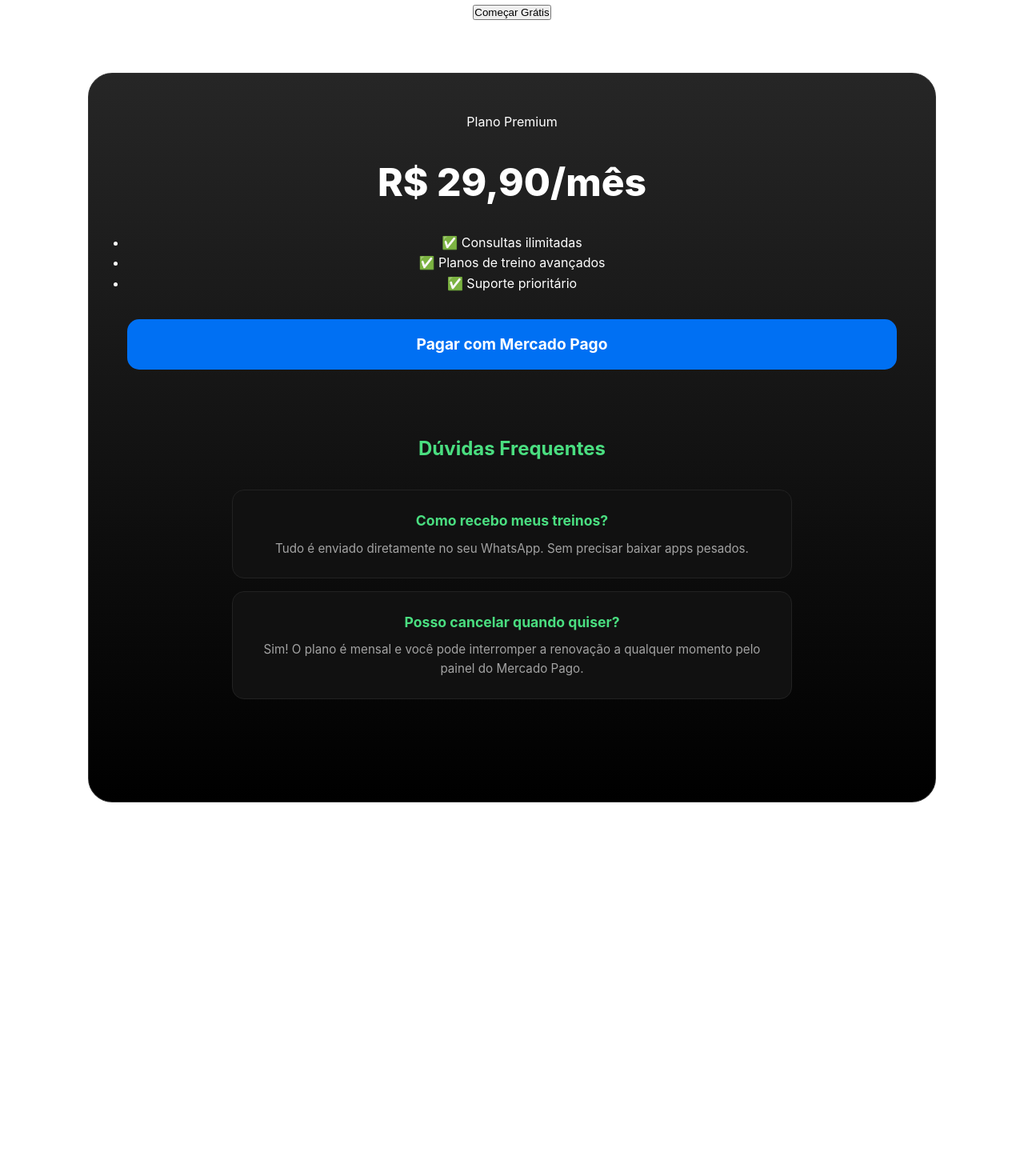
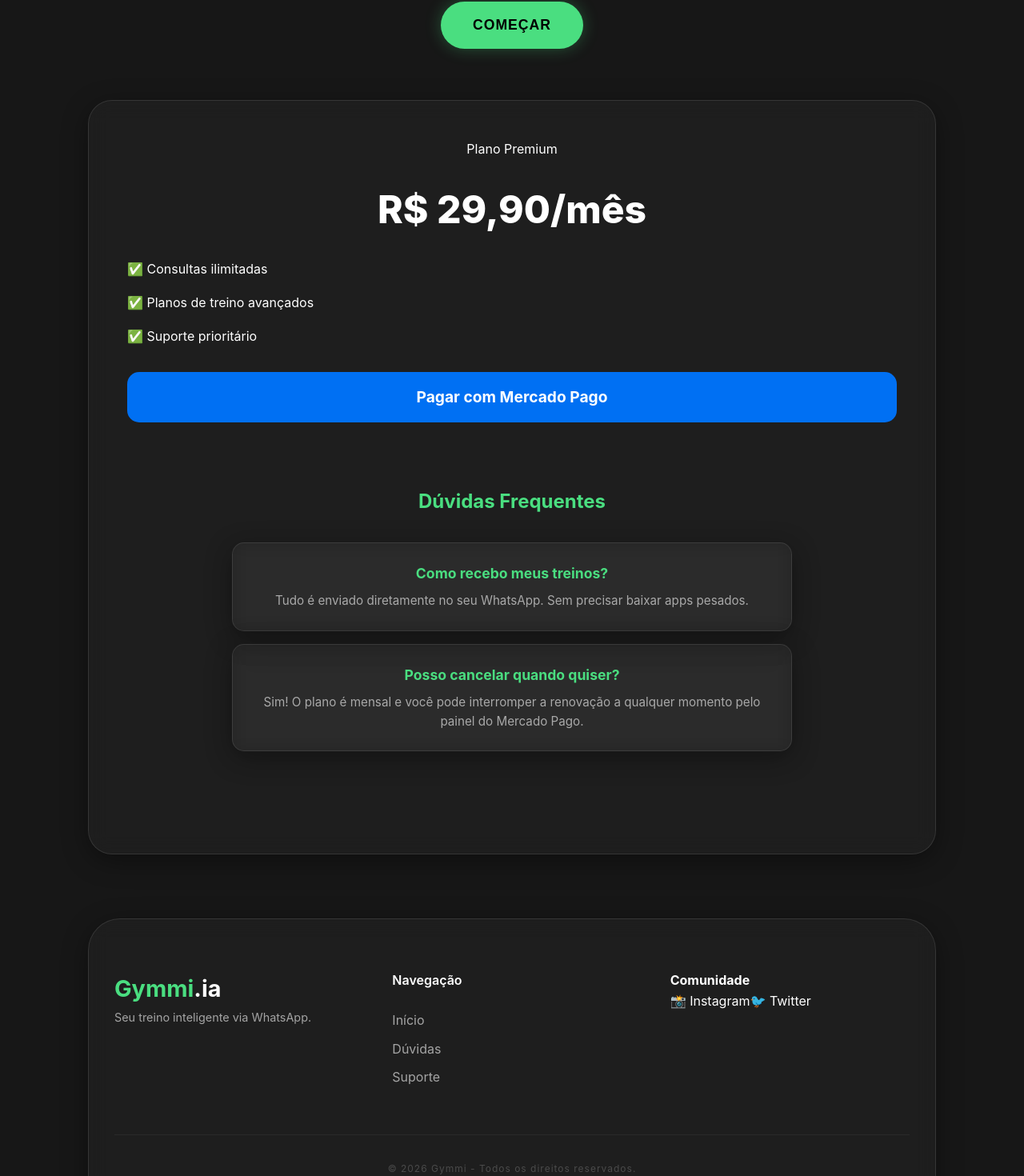
Before and after one commit to NathaliaSena/gymmi, a React (Vite) app: page / in a window 1280 px wide. Shown: the part 448-1918 px from the top of the page at 80% size. Before the commit the page ends 1451 px from the top, so only its background shows below. Built offline with nearby package versions, Linux system fonts and the light colour scheme.

Commit message:
primeiras alterações no layout

```diff
--- a/src/App.jsx
+++ b/src/App.jsx
@@ -17,9 +17,9 @@ function App() {
       </nav>
 
       {/* HERO SECTION */}
-      <header className="hero">
+      <header className="hero reveal">
         <h1>
-          Seu Personal Trainer! staging <br />
+          Seu Personal Trainer <br />
           <span>dentro do WhatsApp</span>
         </h1>
         <p>
@@ -29,13 +29,13 @@ function App() {
 
         <div className="hero-buttons">
           {/* Adicionei classes básicas para você estilizar no Sass depois se quiser */}
-          <button className="btn-main">Começar Grátis</button>
+          <button className="btn-main">Começar</button>
         </div>
       </header>
 
       {/* CARD DE PREÇO / PAGAMENTO */}
       <section className="pricing-section">
-        <div className="pricing-card">
+        <div className="pricing-card reveal delay-1">
           <span className="badge">Plano Premium</span>
           <div className="price">R$ 29,90<span>/mês</span></div>
 
@@ -52,21 +52,50 @@ function App() {
             Pagar com Mercado Pago
           </a>
           <section className="faq-section">
-            <h2>Dúvidas Frequentes</h2>
+            <h2 className='reveal delay-2'>Dúvidas Frequentes</h2>
 
-            <div className="faq-item">
+            <div className="faq-item reveal delay-3">
               <h4>Como recebo meus treinos?</h4>
               <p>Tudo é enviado diretamente no seu WhatsApp. Sem precisar baixar apps pesados.</p>
             </div>
 
-            <div className="faq-item">
+            <div className="faq-item reveal delay-3">
               <h4>Posso cancelar quando quiser?</h4>
               <p>Sim! O plano é mensal e você pode interromper a renovação a qualquer momento pelo painel do Mercado Pago.</p>
             </div>
           </section>
         </div>
       </section>
+      <footer className="main-footer reveal delay-3">
+        <div className="footer-content">
+          <div className="footer-brand">
+            <h3>Gymmi<span>.ia</span></h3>
+            <p>Seu treino inteligente via WhatsApp.</p>
+          </div>
 
+          <div className="footer-links">
+            <h4>Navegação</h4>
+            <ul>
+              <li><a href="#home">Início</a></li>
+              <li><a href="#faq">Dúvidas</a></li>
+              <li><a href="#contato">Suporte</a></li>
+            </ul>
+          </div>
+
+          <div className="footer-social">
+            <h4>Comunidade</h4>
+            <div className="social-icons">
+              {/* Aqui você pode colocar links reais depois */}
+              <span>📸 Instagram</span>
+              <span>🐦 Twitter</span>
+            </div>
+          </div>
+        </div>
+
+        <div className="footer-bottom">
+          <p>&copy; 2026 Gymmi - Todos os direitos reservados.</p>
+        </div>
+      </footer>
     </div>
   )
 }
--- a/src/index.scss
+++ b/src/index.scss
@@ -1,9 +1,10 @@
 // Variáveis - O coração do seu design
 $primary-color: #4ade80; // Verde Neon
-$bg-color: #fff;
+$bg-color: #171717;
 $card-bg: #171717;
+$text-light: #ffffff;
 $text-main: #ffffff;
-$text-muted: #a3a3a3;
+$text-muted: rgba(255, 255, 255, 0.6);
 $transition: all 0.3s ease;
 
 * {
@@ -54,6 +55,18 @@ body {
     }
   }
 }
+.features-list {
+  list-style: none;
+  padding: 0;
+  margin: 0 auto;
+
+  li {
+    margin-bottom: 1rem;
+    display: flex;
+    align-items: center;
+    gap: 10px;
+  }
+}
 
 .hero {
   text-align: center;
@@ -73,11 +86,58 @@ body {
     max-width: 600px;
     margin: 0 auto 2rem;
   }
+
+  .btn-main {
+  display: inline-block;
+  background: $primary-color;
+  color: #000; // Texto preto no fundo verde para máximo contraste
+  padding: 1.2rem 2.5rem;
+  border-radius: 50px;
+  font-weight: 700;
+  font-size: 1.1rem;
+  text-decoration: none;
+  text-transform: uppercase;
+  letter-spacing: 1px;
+  transition: all 0.4s cubic-bezier(0.175, 0.885, 0.32, 1.275);
+  border: none;
+  cursor: pointer;
+
+  // O brilho neon (Glow)
+  box-shadow: 0 0 20px rgba(74, 222, 128, 0.3);
+
+  &:hover {
+    transform: scale(1.05) translateY(-3px);
+    box-shadow: 0 10px 30px rgba(74, 222, 128, 0.6);
+    background: lighten($primary-color, 5%);
+  }
+
+  &:active {
+    transform: scale(0.98);
+  }
+}
+
+// Animação de pulsação opcional (para chamar muita atenção)
+@keyframes pulse-glow {
+  0% { box-shadow: 0 0 0 0 rgba(74, 222, 128, 0.7); }
+  70% { box-shadow: 0 0 0 15px rgba(74, 222, 128, 0); }
+  100% { box-shadow: 0 0 0 0 rgba(74, 222, 128, 0); }
+}
+
+.pulse {
+  animation: pulse-glow 2s infinite;
+}
+}
+
+@mixin glass-effect {
+  background: rgba(255, 255, 255, 0.03);
+  backdrop-filter: blur(12px);
+  -webkit-backdrop-filter: blur(12px);
+  border: 1px solid rgba(255, 255, 255, 0.1);
+  box-shadow: 0 8px 32px 0 rgba(0, 0, 0, 0.37);
 }
 
 .pricing-card {
-  background: linear-gradient(180deg, #262626 0%, #000000 100%);
-  border: 1px solid #333;
+  @include glass-effect;
   border-radius: 30px;
   padding: 3rem;
   margin-top: 4rem;
@@ -102,6 +162,7 @@ body {
 
     &:hover { background: #0051ad; }
   }
+}
 
 .faq-section {
   margin: 5rem auto;
@@ -114,8 +175,7 @@ body {
   }
 
   .faq-item {
-    background: #111;
-    border: 1px solid #222;
+  @include glass-effect; // Verifique se o nome está EXATAMENTE igual
   padding: 1.5rem;
   border-radius: 15px;
   margin-bottom: 1rem;
@@ -123,6 +183,7 @@ body {
 
   &:hover {
     border-color: $primary-color;
+  }
 }
 
     h4 {
@@ -136,5 +197,80 @@ body {
       font-size: 0.95rem;
     }
   }
+
+.main-footer {
+  @include glass-effect;
+  margin-top: 5rem;
+  padding: 4rem 2rem 1.5rem;
+  border-radius: 40px 40px 0 0;
+  color: $text-light;
+
+  .footer-content {
+    display: grid;
+    grid-template-columns: repeat(auto-fit, minmax(220px, 1fr));
+    gap: 3rem;
+    max-width: 1100px;
+    margin: 0 auto;
+    border-bottom: 1px solid rgba(255, 255, 255, 0.05);
+    padding-bottom: 3rem;
+  }
+
+  .footer-brand {
+    h3 {
+      font-size: 1.8rem;
+      color: $primary-color;
+      span { color: #fff; }
+    }
+    p { color: $text-muted; font-size: 0.9rem; }
+  }
+
+  .footer-links {
+    h4 { color: #fff; margin-bottom: 1.5rem; font-weight: 600; }
+    ul {
+      list-style: none;
+      padding: 0;
+      li {
+        margin-bottom: 10px;
+        a {
+          color: $text-muted;
+          text-decoration: none;
+          transition: all 0.3s ease;
+          &:hover {
+            color: $primary-color;
+            padding-left: 5px; // Pequeno movimento ao passar o mouse
           }
         }
+      }
+    }
+  }
+
+  .footer-bottom {
+    text-align: center;
+    padding-top: 2rem;
+    p {
+      color: rgba(255, 255, 255, 0.2);
+      font-size: 0.75rem;
+      letter-spacing: 1px;
+    }
+  }
+}
+@keyframes fadeInUp {
+  from {
+    opacity: 0;
+    transform: translateY(30px); // Começa 30px abaixo
+  }
+  to {
+    opacity: 1;
+    transform: translateY(0); // Termina na posição original
+  }
+}
+
+// Classe utilitária para aplicar a animação
+.reveal {
+  animation: fadeInUp 0.8s ease-out forwards;
+}
+
+// Delay para os itens aparecerem um depois do outro (efeito cascata)
+.delay-1 { animation-delay: 0.2s; opacity: 0; }
+.delay-2 { animation-delay: 0.4s; opacity: 0; }
+.delay-3 { animation-delay: 0.6s; opacity: 0; }
```
Lines whose indentation alone changed are shown as unchanged.
